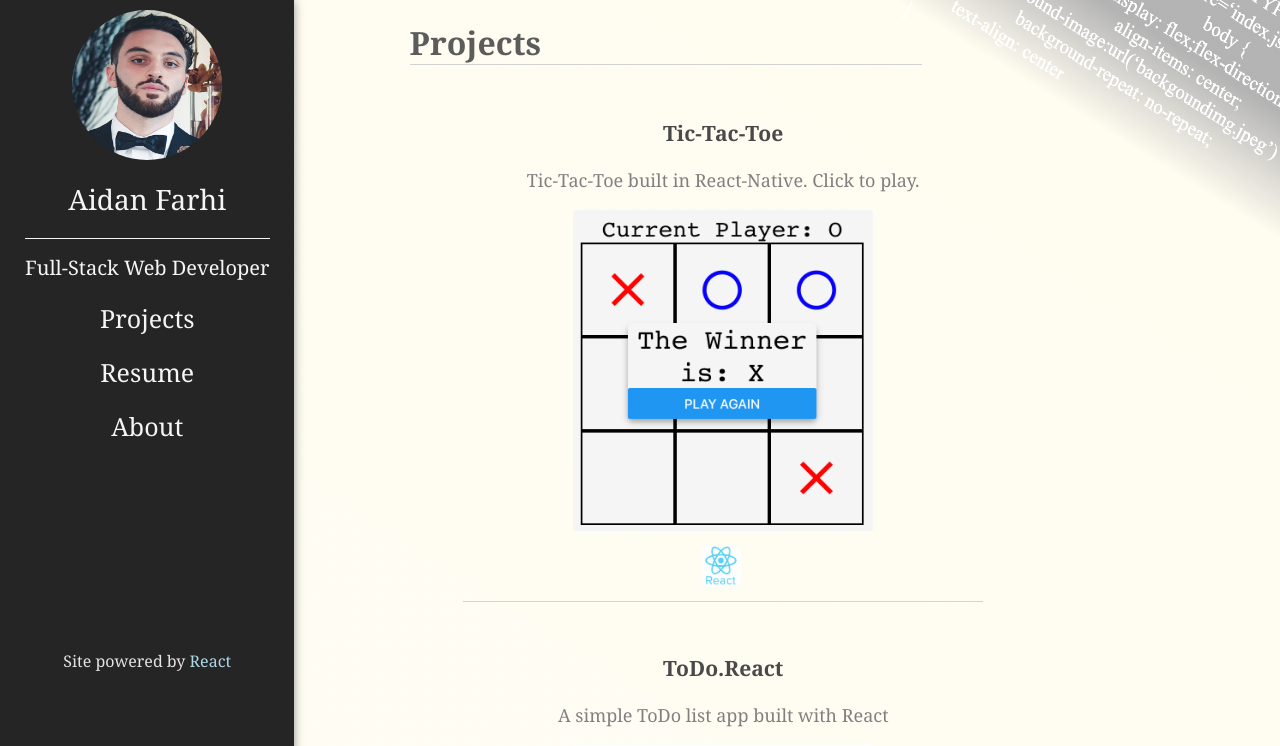
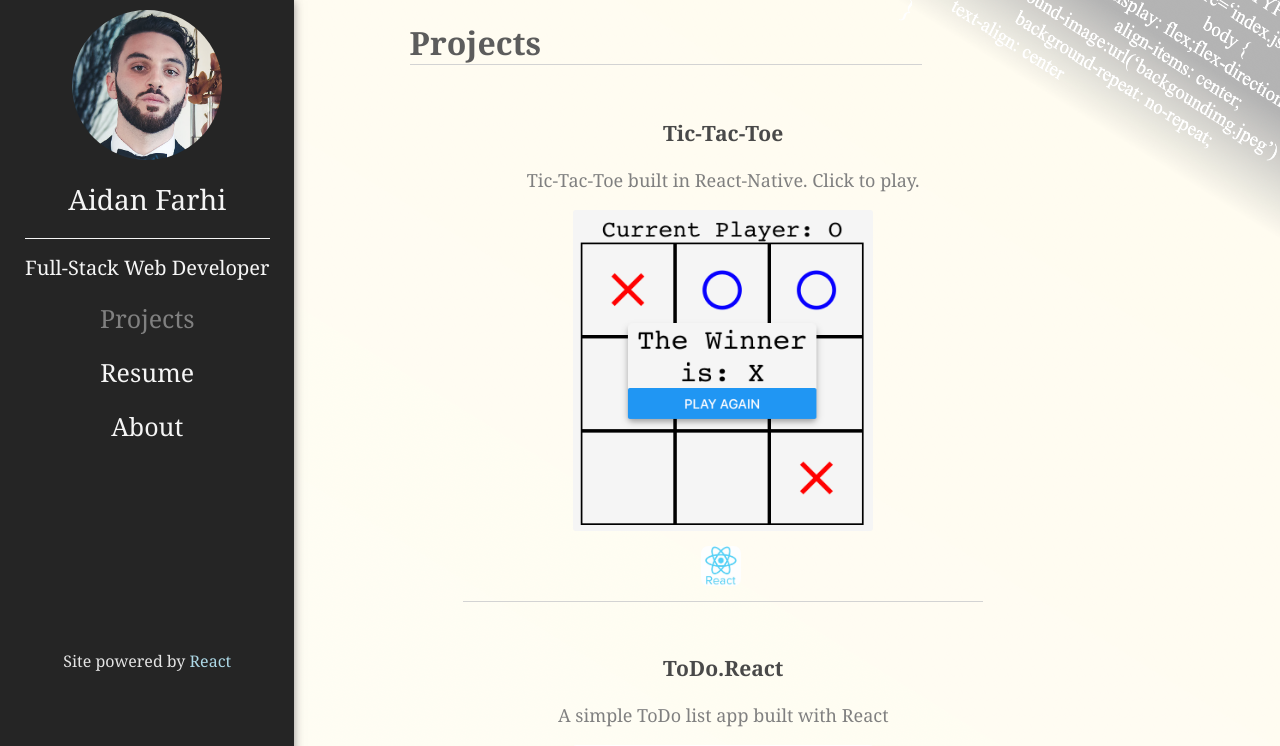
Before and after one commit to AidanFarhi/portfolio, a React (Create React App) app: page /projects in a window 1280 px wide. Shown: the top 746 px of the page. Built offline with nearby package versions, Linux system fonts and the light colour scheme.

Commit message:
fixed navbar bug with highlights

```diff
--- a/src/App.js
+++ b/src/App.js
@@ -1,11 +1,15 @@
 import React from 'react'
 import Routes from './Routes'
 import NavBar from './NavBar'
+import {Route, Redirect} from 'react-router-dom'
 
 function App() {
   return (
     <div>
     <NavBar />
+    <Route exact path='/'>
+      <Redirect to='/projects' />
+    </Route>
     <Routes />
     </div>
   )
--- a/src/NavBar.js
+++ b/src/NavBar.js
@@ -2,6 +2,7 @@ import React, {useState, useEffect} from 'react'
 import {Link} from 'react-router-dom'
 import face from './images/portfolio.jpg'
 import face2 from './images/aidan-face-2.png'
+import face3 from './images/aidan-face-3.png'
 import './styles/NavBar.css'
 
 
@@ -15,15 +16,15 @@ function NavBar() {
         setState({ currentPage: page })
     }
 
-    // useEffect(()=> {
-    //     this.setState({
-
-    //     })
-    // })
+    useEffect(()=> {
+        setState({
+            currentPage: window.location.pathname.slice(1)
+        })
+    },[])
 
     return(
         <div className='nav-bar'>
-            <img id='face' src={face2} alt='Aidan'/>
+            <img id='face' src={face3} alt='Aidan'/>
             <p id='name'>Aidan Farhi</p>
             <p id='title'>Full-Stack Web Developer</p>
             <Link onClick={()=> handleClick('projects')}
--- a/src/components/index.js
+++ b/src/components/index.js
@@ -1,5 +1,4 @@
 // this is where your components are exported
-// ex) export {default as Home} from './Home.js'
 export {default as Projects} from './Projects.js'
 export {default as About} from './About.js'
 export {default as Resume} from './Resume.js'
```
Also changed, not shown: src/images/aidan-face-3.png (added).
